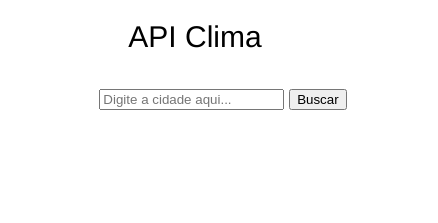
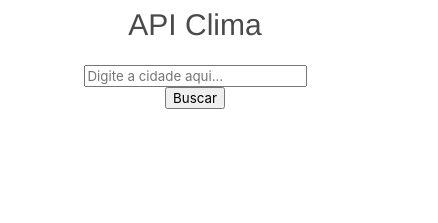
Before and after one commit to elder-ramos/ClimaAPI, a plain HTML site: page ClimaAPI/index.html in a window 390 px wide. Shown: the whole page, 438 px wide, since content can reach past the window. Drawn offline with nearby package versions, Linux system fonts and the light colour scheme.

Commit message:
Responsividade + Bulma

```diff
--- a/ClimaAPI/css/index.css
+++ b/ClimaAPI/css/index.css
@@ -2,13 +2,14 @@ h1{
     font: 30px normal;
     font-family: 'Franklin Gothic Medium', 'Arial Narrow', Arial, sans-serif;
     text-align: center;
+    padding: 0.5rem;
 }
 
 section{
     font: 15px normal;
     font-family: 'Lucida Sans', 'Lucida Sans Regular', 'Lucida Grande', 'Lucida Sans Unicode', Geneva, Verdana, sans-serif;
     text-align: center;
-    width: 400px;
+    width: 300px;
     height: 170px;
     border-radius: 15px;
     padding: 15px;
--- a/ClimaAPI/index.html
+++ b/ClimaAPI/index.html
@@ -1,15 +1,18 @@
 <!DOCTYPE html>
-<html lang="pt-BR">
+<html lang="pt-BR" id="background">
 <head>
     <meta charset="UTF-8">
     <title>Clima</title>
+    <meta name="viewport"content="width=device-width,initial-scale=1.0">
+    <script defer src="https://use.fontawesome.com/releases/v5.3.1/js/all.js"></script>
+    <link rel="stylesheet"href="https://cdnjs.cloudflare.com/ajax/libs/bulma/0.7.5/css/bulma.min.css">
     <link rel="stylesheet" href="css/index.css">
 </head>
-<body id="background" class="rainBG">
+<body class="rainBG is-full">
     <h1>API Clima</h1>
     <section id="container" class="rain">
         <input type="text" id="cidade" placeholder="Digite a cidade aqui...">
-        <button onclick="buscarClima()">Buscar</button>
+        <button class="btn" onclick="buscarClima()">Buscar</button>
         <div id="resultado"></div>
         <div id="icone"></div>
     </section>
```
